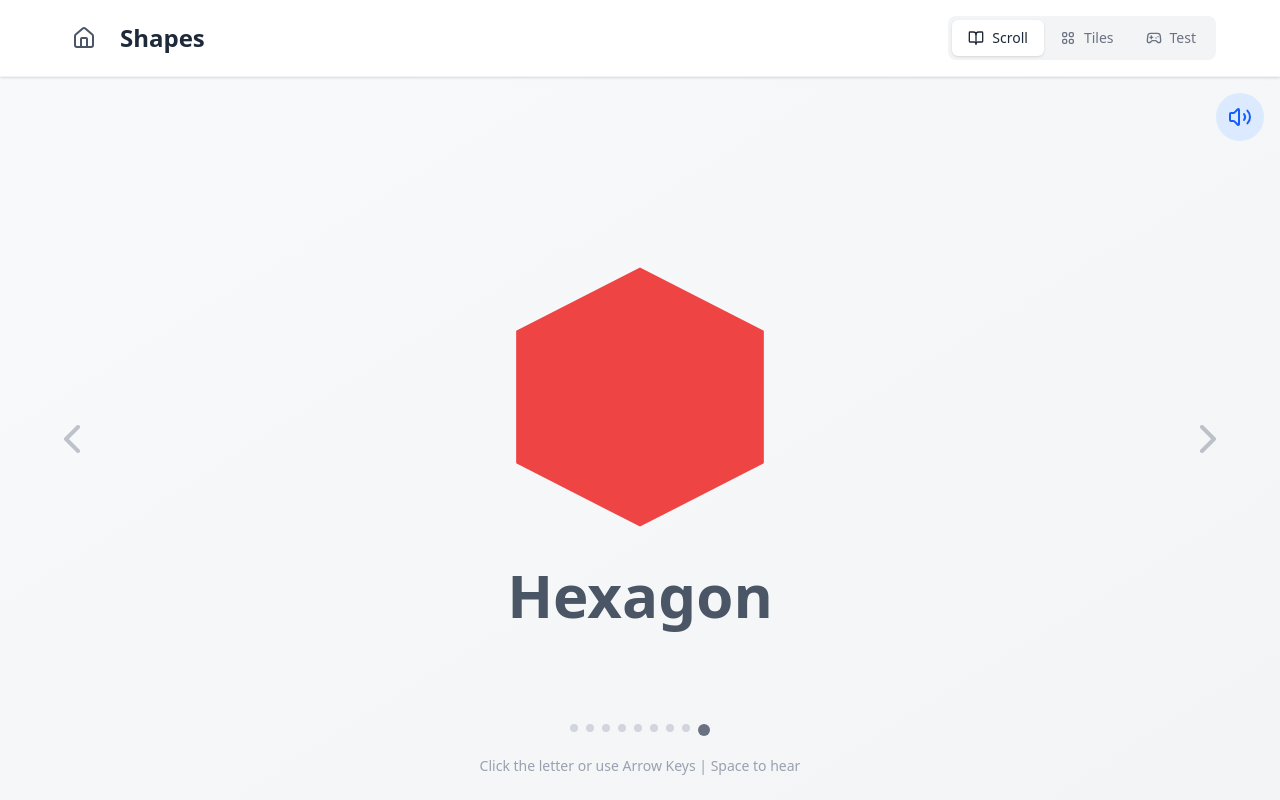
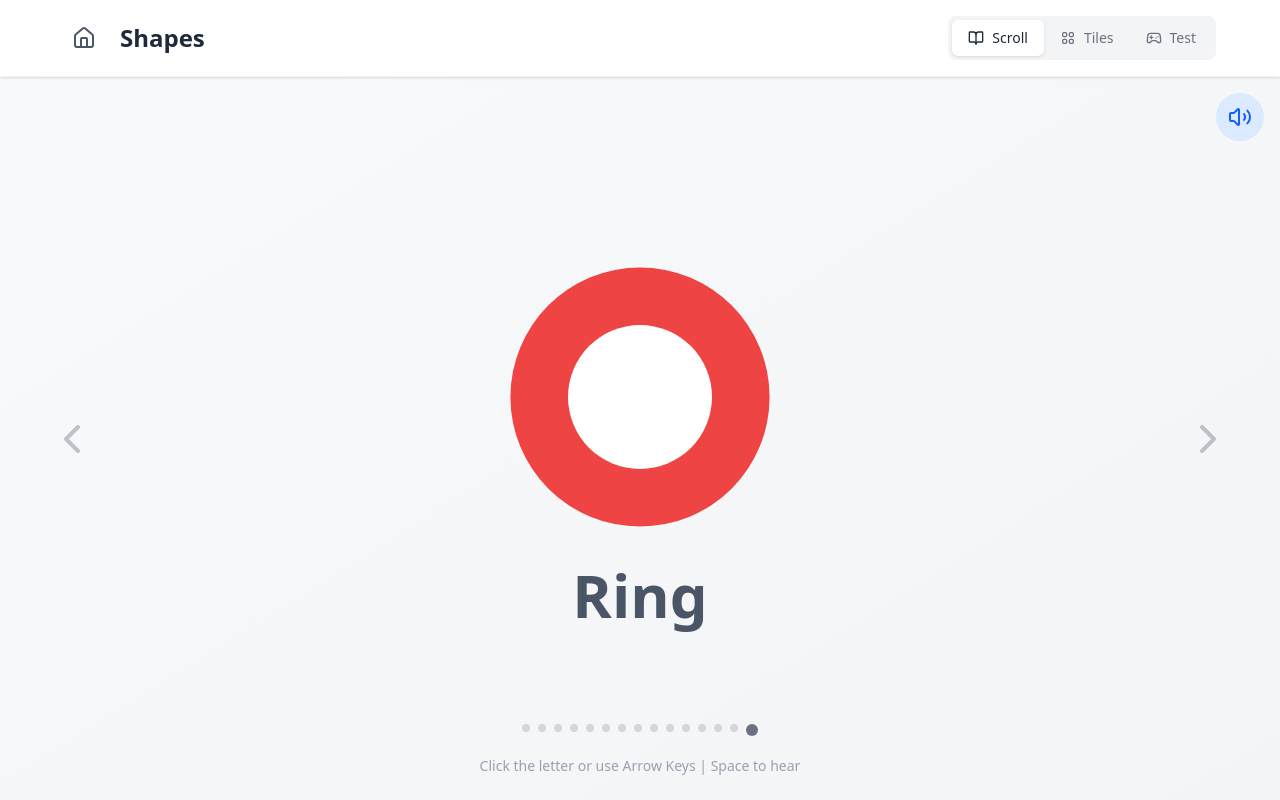
Before and after one commit to mishrasubhransu/kids-learning-app, a React (Vite) app: page /shapes in a window 1280 px wide. Both pictures are taken after a click on the button 72 px from the left and 438 px from the top of the page. Built offline with nearby package versions, Linux system fonts and the light colour scheme.

Commit message:
feat: Add rhombus, heart, oval, ellipse, crescent, and ring to shapes
Oval is horizontal, ellipse is vertical to differentiate them visually.
Ring uses a white inner circle cutout. Shapes now has 15 items total.

Co-Authored-By: Claude Opus 4.6 (1M context) <noreply@anthropic.com>

```diff
--- a/src/data/shapes.jsx
+++ b/src/data/shapes.jsx
@@ -96,6 +96,73 @@ export const shapes = [
       </svg>
     ),
   },
+  {
+    id: 9,
+    name: 'Rhombus',
+    display: 'Rhombus',
+    svg: (color = '#3B82F6') => (
+      <svg viewBox="0 0 100 100" className="w-full h-full">
+        <polygon points="50,5 95,50 50,95 5,50" fill={color} />
+      </svg>
+    ),
+  },
+  {
+    id: 10,
+    name: 'Heart',
+    display: 'Heart',
+    svg: (color = '#3B82F6') => (
+      <svg viewBox="0 0 100 100" className="w-full h-full">
+        <path
+          d="M50,88 C25,65 5,50 5,30 C5,15 17,5 30,5 C40,5 47,10 50,18 C53,10 60,5 70,5 C83,5 95,15 95,30 C95,50 75,65 50,88Z"
+          fill={color}
+        />
+      </svg>
+    ),
+  },
+  {
+    id: 11,
+    name: 'Oval',
+    display: 'Oval',
+    svg: (color = '#3B82F6') => (
+      <svg viewBox="0 0 100 100" className="w-full h-full">
+        <ellipse cx="50" cy="50" rx="45" ry="30" fill={color} />
+      </svg>
+    ),
+  },
+  {
+    id: 12,
+    name: 'Ellipse',
+    display: 'Ellipse',
+    svg: (color = '#3B82F6') => (
+      <svg viewBox="0 0 100 100" className="w-full h-full">
+        <ellipse cx="50" cy="50" rx="30" ry="45" fill={color} />
+      </svg>
+    ),
+  },
+  {
+    id: 13,
+    name: 'Crescent',
+    display: 'Crescent',
+    svg: (color = '#3B82F6') => (
+      <svg viewBox="0 0 100 100" className="w-full h-full">
+        <path
+          d="M50,5 A45,45 0 1,1 50,95 A30,30 0 1,0 50,5Z"
+          fill={color}
+        />
+      </svg>
+    ),
+  },
+  {
+    id: 14,
+    name: 'Ring',
+    display: 'Ring',
+    svg: (color = '#3B82F6') => (
+      <svg viewBox="0 0 100 100" className="w-full h-full">
+        <circle cx="50" cy="50" r="45" fill={color} />
+        <circle cx="50" cy="50" r="25" fill="white" />
+      </svg>
+    ),
+  },
 ];
 
 // Nice colors for shapes
```
